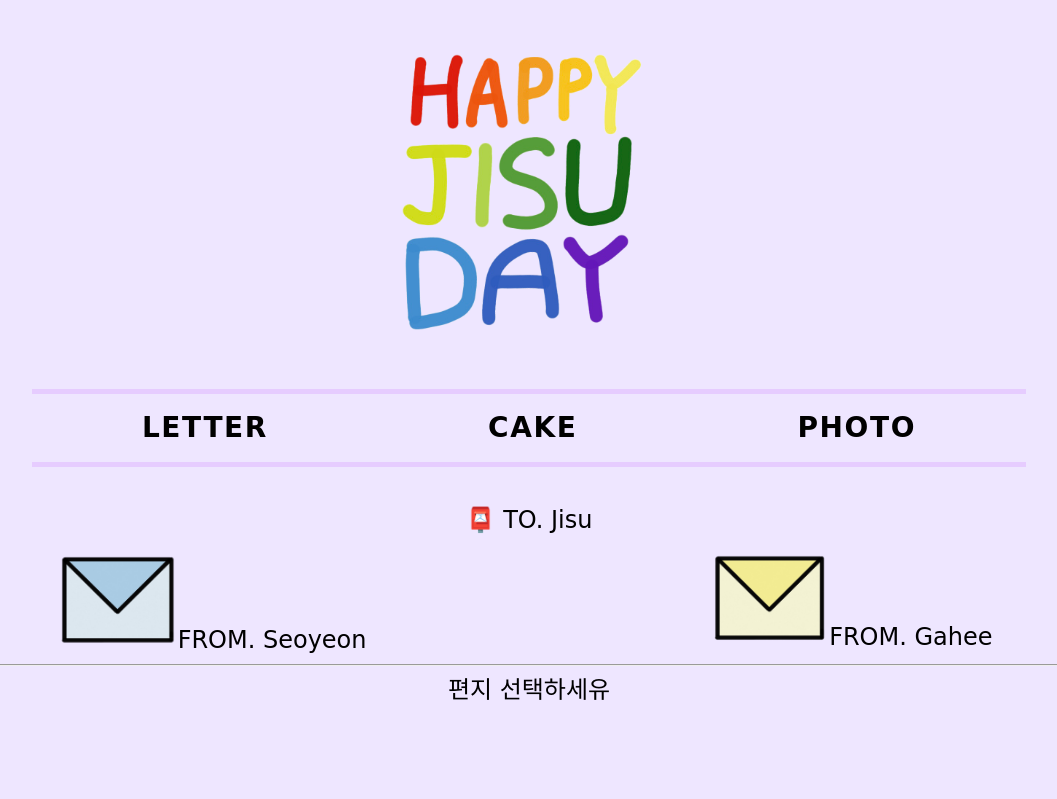
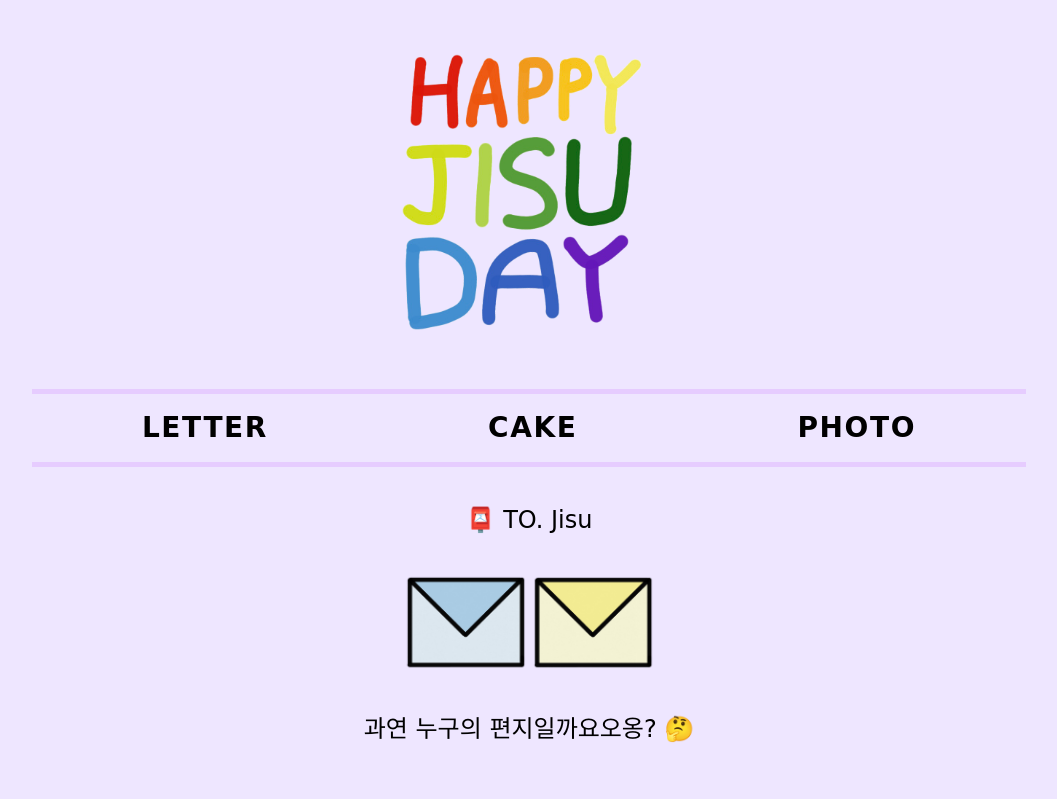
Before and after one commit to seoyeonko/hbd-jisu, a React (Create React App) app: page /Letter in a window 1280 px wide. Shown: the top 799 px of the page, without its empty margins (111-1168 px from the left). Built offline with nearby package versions, Linux system fonts and the light colour scheme.

Commit message:
Letter 디자인 수정

```diff
--- a/public/index.html
+++ b/public/index.html
@@ -24,7 +24,7 @@
       work correctly both with client-side routing and a non-root public URL.
       Learn how to configure a non-root public URL by running `npm run build`.
     -->
-    <title>💜 Happy Jisu Day 💜</title>
+    <title>💜 Happy JISU Day 💜</title>
   </head>
   <body>
     <noscript>You need to enable JavaScript to run this app.</noscript>
--- a/src/Components/ImageSlider.js
+++ b/src/Components/ImageSlider.js
@@ -57,6 +57,7 @@ const Comment = styled.div`
   margin: 20px 0px;
   .img_date {
     font-size: 22px;
+    font-weight: bold;
     display: block;
     padding: 8px;
   }
@@ -96,7 +97,7 @@ const ImageSlider = ({ slides }) => {
             >
               <Comment>
                 {index === current && (
-                  <span className="img_date">{slide.date}</span>
+                  <span className="img_date">📅 {slide.date}</span>
                 )}
                 {index === current && (
                   <span className="img_description">{slide.description}</span>
--- a/src/Components/LetterData.js
+++ b/src/Components/LetterData.js
@@ -1,11 +1,13 @@
 export const LetterData = {
   seoyeon: {
-    name: "서연",
+    name_ko: "서연",
+    name_eng: "Seoyeon",
     letter:
       "이것은 서연이가 지수에게 보내는 편지랍니다아아아아 이것은 서연이가 지수에게 보내는 편지랍니다아아아아 이것은 서연이가 지수에게 보내는 편지랍니다아아아아 이것은 서연이가 지수에게 보내는 편지랍니다아아아아 이것은 서연이가 지수에게 보내는 편지랍니다아아아아 이것은 서연이가 지수에게 보내는 편지랍니다아아아아 이것은 서연이가 지수에게 보내는 편지랍니다아아아아 이것은 서연이가 지수에게 보내는 편지랍니다아아아아 이것은 서연이가 지수에게 보내는 편지랍니다아아아아 ",
   },
   gahee: {
-    name: "가희",
+    name_ko: "가희",
+    name_eng: "Gahee",
     letter:
       "이것을 가히가 지수에게 쓰는 편지편지 이것을 가히가 지수에게 쓰는 편지편지 이것을 가히가 지수에게 쓰는 편지편지 이것을 가히가 지수에게 쓰는 편지편지 이것을 가히가 지수에게 쓰는 편지편지 이것을 가히가 지수에게 쓰는 편지편지 이것을 가히가 지수에게 쓰는 편지편지 이것을 가히가 지수에게 쓰는 편지편지 이것을 가히가 지수에게 쓰는 편지편지 이것을 가히가 지수에게 쓰는 편지편지 이것을 가히가 지수에게 쓰는 편지편지 이것을 가히가 지수에게 쓰는 편지편지 ",
   },
--- a/src/Components/Writer.js
+++ b/src/Components/Writer.js
@@ -1,17 +1,43 @@
 import React from "react";
 import { LetterData } from "./LetterData";
+import styled from "styled-components";
+
+const LetterPaper = styled.div`
+  display: block;
+  margin: 0 auto;
+  width: 50%;
+
+  font-size: 20px;
+  /* border: 5px solid #b8b4a5; */
+  border-radius: 10px;
+  padding: 50px;
+  background-color: #e6ccff;
+
+  .to {
+    text-align: left;
+    font-weight: bold;
+    padding-bottom: 20px;
+  }
+  .from {
+    text-align: right;
+    padding-top: 10px;
+  }
+  .letter {
+    text-align: left;
+    line-height: 1.6;
+  }
+`;
 
 const Writer = ({ match }) => {
   const { writername } = match.params;
   const writer = LetterData[writername];
 
   return (
-    <div>
-      <h3>
-        {writername}({writer.name}가 지수에게)
-      </h3>
-      <p>{writer.letter}</p>
-    </div>
+    <LetterPaper>
+      <div className="to">TO. JISU</div>
+      <p className="letter">{writer.letter}</p>
+      <div className="from">FROM. {writer.name_eng}</div>
+    </LetterPaper>
   );
 };
 
--- a/src/Routes/Letter.js
+++ b/src/Routes/Letter.js
@@ -10,18 +10,10 @@ const Container = styled.div`
     margin: 20px;
   }
 `;
-const List = styled.ul`
-  display: flex;
-`;
-const Item = styled.li`
-  margin: 0px 80px;
-  font-size: 24px;
-  color: #000000;
-`;
-const SLink = styled(Link)`
-  div {
-    /* flex-direction: column; */
-  }
+
+const LetterBox = styled(Link)`
+  display: block;
+  margin: 40px 0px;
 `;
 
 const Letter = () => {
@@ -29,36 +21,20 @@ const Letter = () => {
     <Container>
       <p>📮 TO. Jisu</p>
 
-      <List>
-        <Item>
-          <SLink to="/letter/seoyeon">
-            <div>
-              <img
-                src="/Images/msg_blue.png"
-                alt="logo_lettering"
-                width="25%"
-              />
-              <span>FROM. Seoyeon</span>
-            </div>
-          </SLink>
-        </Item>
+      <LetterBox>
+        <Link to="/letter/seoyeon">
+          <img src="/Images/msg_blue.png" alt="logo_lettering" width="10%" />
+        </Link>
+        <Link to="/letter/gahee">
+          <img src="/Images/msg_yellow.png" alt="logo_lettering" width="10%" />
+        </Link>
+      </LetterBox>
 
-        <Item>
-          <SLink to="/letter/gahee">
-            <div>
-              <img
-                src="/Images/msg_yellow.png"
-                alt="logo_lettering"
-                width="25%"
-              />
-              <span>FROM. Gahee</span>
-            </div>
-          </SLink>
-        </Item>
-      </List>
-
-      <hr />
-      <Route path="/letter" exact render={() => <div>편지 선택하세유</div>} />
+      <Route
+        path="/letter"
+        exact
+        render={() => <div>과연 누구의 편지일까요오옹? 🤔</div>}
+      />
       <Route path="/letter/:writername" component={Writer} />
     </Container>
   );
```
